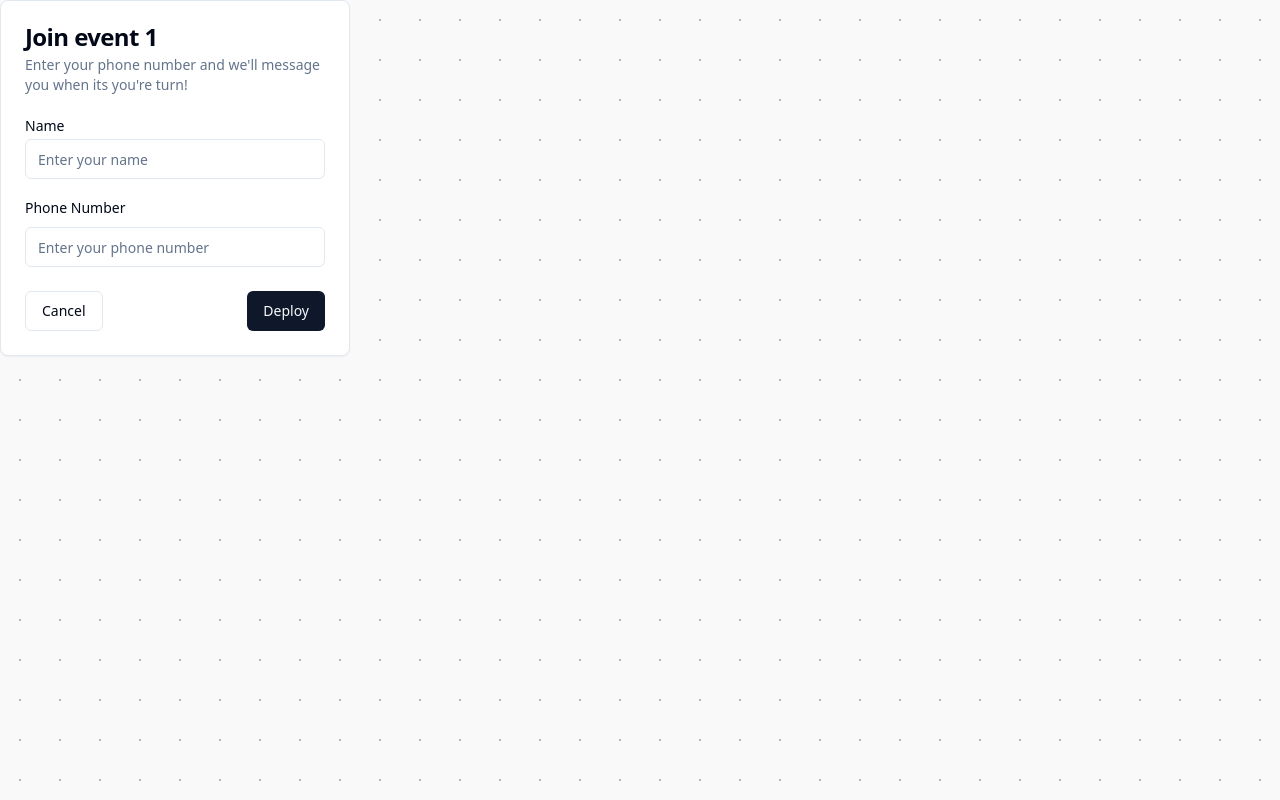
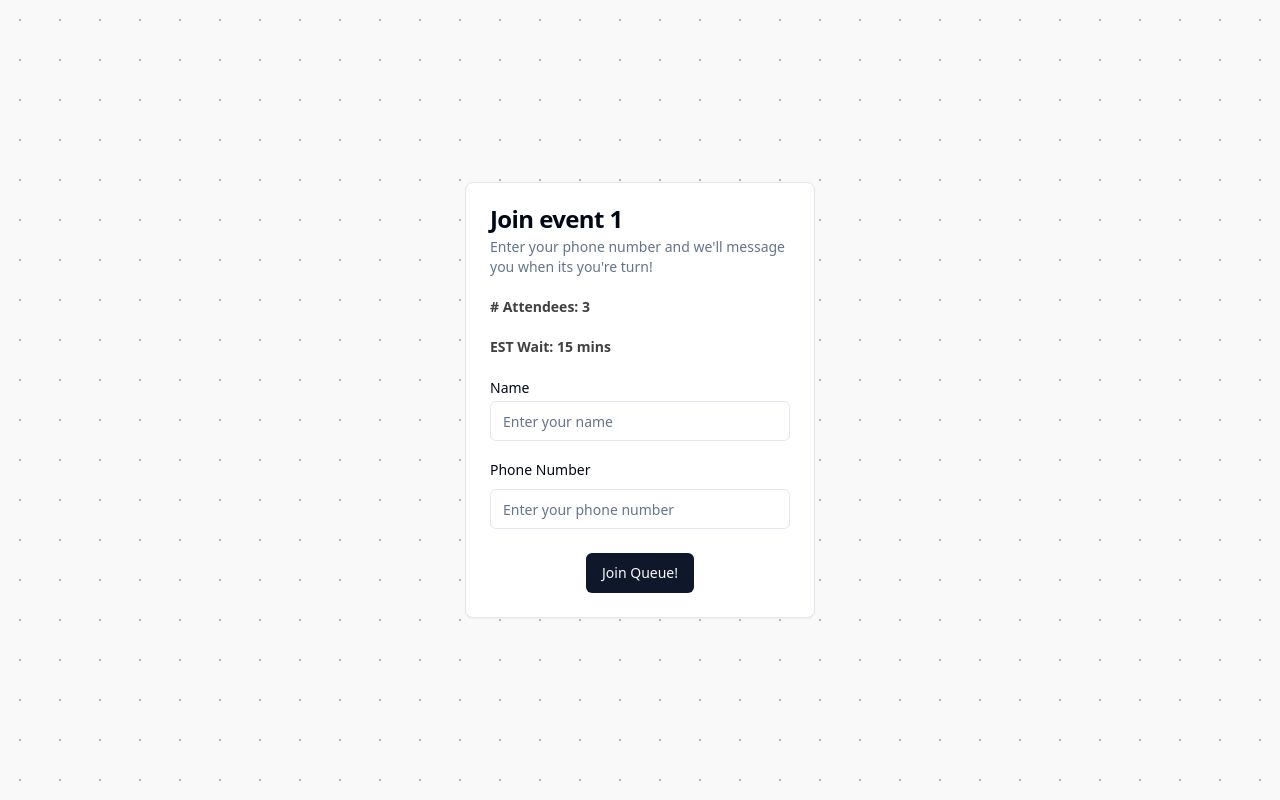
Before and after one commit to FinityFly/CloudQ, a React (Vite) app in the folder frontend/: page /join/1 in a window 1280 px wide. Built offline with nearby package versions, Linux system fonts and the light colour scheme; no server answers; what wagmi would draw is missing.

Commit message:
join styling

```diff
--- a/frontend/src/components/JoinEvent.tsx
+++ b/frontend/src/components/JoinEvent.tsx
@@ -12,15 +12,24 @@ import {
 import { Input } from "@/components/ui/input"
 import { Label } from "@/components/ui/label"
 import { useLocation } from 'react-router-dom'
-
-
+import { events } from "@/lib/data"
+import { useState } from "react"
 export function JoinEvent() {
   const location = useLocation()
+
+  const initialData = events.find(item => item.id === location.pathname.slice(6));
+  console.log(location.pathname.slice(6))
+  const [data, setData] = useState(initialData?.attendees)
   return (
     <Card className="w-[350px]">
       <CardHeader>
         <CardTitle>Join event {location.pathname.slice(6)}</CardTitle>
-        <CardDescription>Enter your phone number and we'll message you when its you're turn!</CardDescription>
+        <CardDescription>
+          <div>Enter your phone number and we'll message you when its you're turn!</div>
+
+          <div className="font-semibold text-neutral-700 pt-5"># Attendees: {data ? data.length : 0}</div>
+          <div className="font-semibold text-neutral-700 pt-5">EST Wait: {data ? data.length*5 : 0} mins</div>
+        </CardDescription>
       </CardHeader>
       <CardContent>
         <form>
@@ -43,9 +52,8 @@ export function JoinEvent() {
           </div>
         </form>
       </CardContent>
-      <CardFooter className="flex justify-between">
-        <Button variant="outline">Cancel</Button>
-        <Button>Deploy</Button>
+      <CardFooter className="flex justify-center">
+        <Button>Join Queue!</Button>
       </CardFooter>
     </Card>
   )
--- a/frontend/src/pages/JoinEventLine.tsx
+++ b/frontend/src/pages/JoinEventLine.tsx
@@ -4,7 +4,9 @@ import { JoinEvent } from '@/components/JoinEvent'
 
 const JoinEventLine = () => {
   return (
+    <div className='flex justify-center items-center h-screen'>
     <JoinEvent/>
+    </div>
   )
 }
 
```
